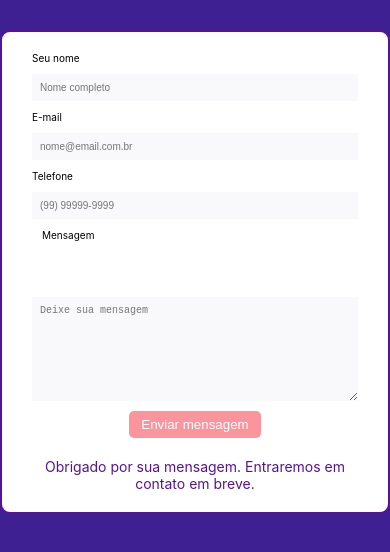
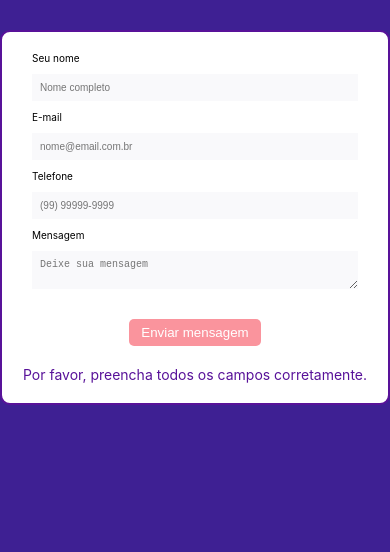
Before and after one commit to Juliana-Castilho/react-contact-form, a React (Create React App) app: page / in a window 390 px wide. Both pictures are taken after a click on the button "Enviar mensagem". Shown: the top 552 px of the page. Built offline with nearby package versions, Linux system fonts and the light colour scheme.

Commit message:
css and sucess message improvements

```diff
--- a/src/components/ContactForm/ContactForm.jsx
+++ b/src/components/ContactForm/ContactForm.jsx
@@ -41,15 +41,17 @@ const ContactForm = () => {
       setPhone("");
       setMessage("");
       setEmailSent(true);
+      document.querySelector(".sucess").style.display = "block";
+      document.querySelector(".failed").style.display = "none";
     } else {
-      alert("Por favor, preencha todos os campos corretamente.");
+      document.querySelector(".failed").style.display = "block";
     }
   };
 
   return (
     <div className="form">
       <div className="contact-form">
-        <div className="input-info" data-testid="input-info">
+        <div className="input input-info" data-testid="input-info">
           <label htmlFor="name">Seu nome</label>
           <input
             type="text"
@@ -80,7 +82,7 @@ const ContactForm = () => {
             placeholder="(99) 99999-9999"
           />
         </div>
-        <div className="input-message" data-testid="input-message">
+        <div className="input input-message" data-testid="input-message">
           <label htmlFor="message">Mensagem</label>
           <textarea
             placeholder="Deixe sua mensagem"
@@ -95,8 +97,12 @@ const ContactForm = () => {
           Enviar mensagem
         </button>
 
-        <span className={emailSent ? "visible" : null}>
+        <span className="sucess">
           Obrigado por sua mensagem. Entraremos em contato em breve.
+        </span>
+
+        <span className="failed">
+          Por favor, preencha todos os campos corretamente.
         </span>
       </div>
     </div>
--- a/src/components/ContactForm/ContactForm.styles.scss
+++ b/src/components/ContactForm/ContactForm.styles.scss
@@ -1,6 +1,14 @@
 $primary-color: #581299;
+$secondary-color: #fa949d;
+$secondary-color-light: #ec838c;
 $light-color: #ffffff;
 $light-grey-color: #f9f9fb;
+
+* {
+  margin: 0;
+  padding: 0;
+  box-sizing: border-box;
+}
 
 .form {
   max-width: 450px;
@@ -14,9 +22,10 @@ $light-grey-color: #f9f9fb;
 
   .contact-form {
     display: flex;
+    flex-direction: row;
     flex-wrap: wrap;
 
-    .input-info {
+    .input {
       text-align: left;
       flex: 50%;
     }
@@ -38,14 +47,12 @@ $light-grey-color: #f9f9fb;
     }
 
     .input-message {
-      height: 162px;
       text-align: left;
       flex: 50%;
     }
 
     .input-message label {
       font-size: 10px;
-      padding-left: 10px;
     }
 
     .input-message textarea {
@@ -60,12 +67,17 @@ $light-grey-color: #f9f9fb;
   }
 }
 
+@media screen and (min-width: 444px) {
+  .input-message {
+    height: 162px;
+  }
+}
+
 @media screen and (max-width: 443px) {
-
   .input-info,
   .input-message {
-    display: grid;
-    flex: 100%;
+    display: flex;
+    flex-direction: column;
   }
 
   .input-message {
@@ -82,15 +94,16 @@ $light-grey-color: #f9f9fb;
   }
 }
 
-.input-sent span {
+.input-sent {
+  span {
     display: flex;
     color: $primary-color;
     font-size: 14px;
   }
 
-.input-sent button {
+  button {
     padding: 6px 12px;
-  background-color: #fa949d;
+    background-color: $secondary-color;
     border: none;
     border-radius: 5px;
     color: $light-color;
@@ -99,6 +112,12 @@ $light-grey-color: #f9f9fb;
     cursor: pointer;
   }
 
-.input-sent button:hover {
-  background-color: #ec838c;
+  button:hover {
+    background-color: $secondary-color-light;
   }
+
+  .sucess,
+  .failed {
+    display: none;
+  }
+}
```
Lines whose indentation alone changed are shown as unchanged.
